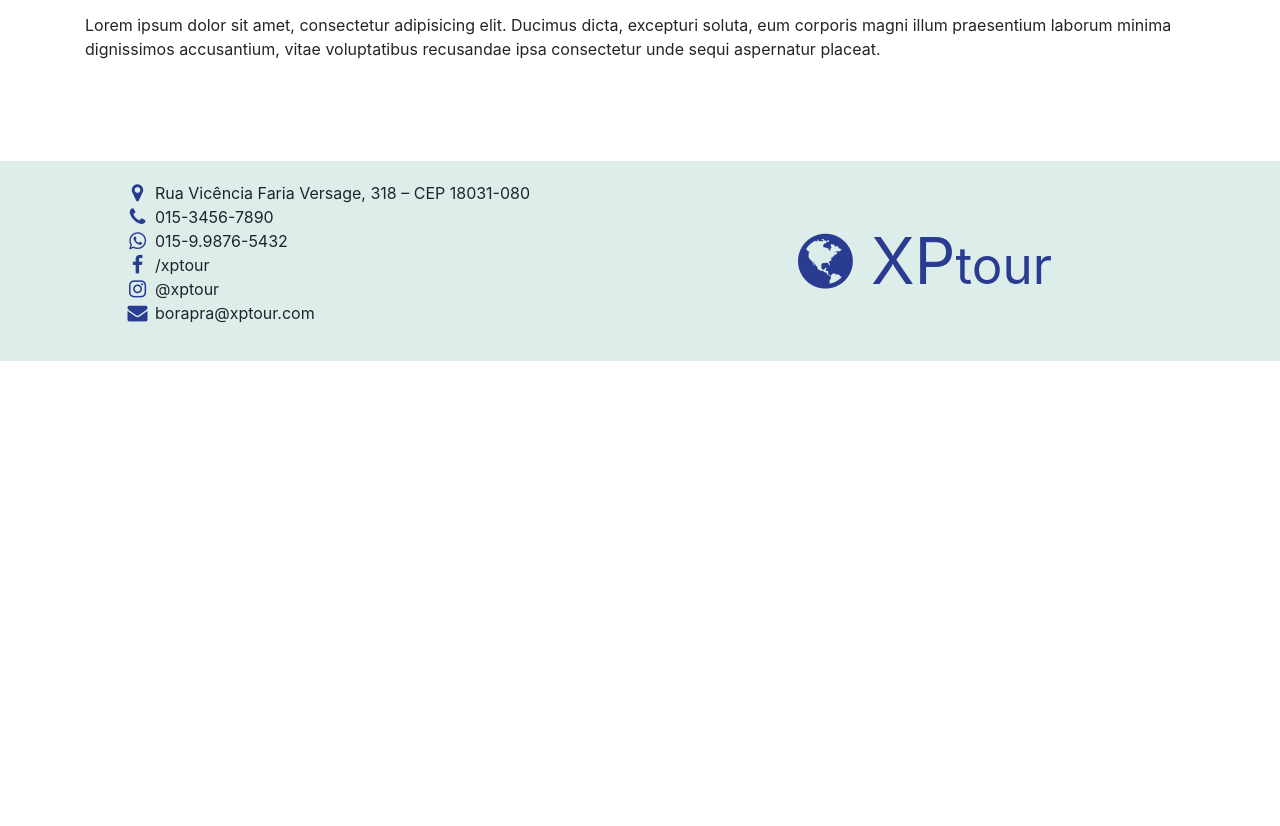
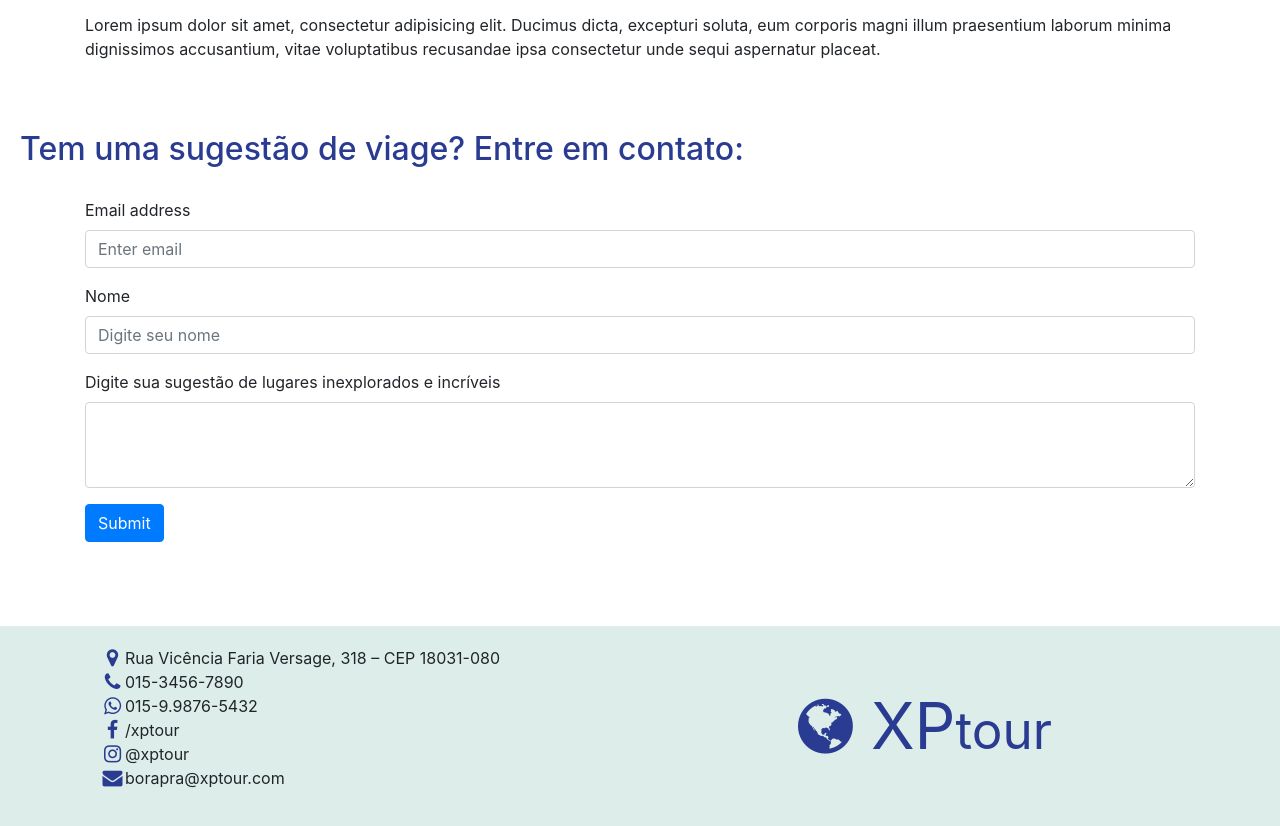
Before and after one commit to LucasFlaquer/xp-tour, a website: page app/templates/about.html in a window 1280 px wide. Shown: the part 530-1356 px from the top of the page. Before the commit the page ends 891 px from the top, so only its background shows below. Drawn offline with nearby package versions, Linux system fonts and the light colour scheme; files that its build step writes are made by us from their sources; files whose address does not match are found by name.

Commit message:
correcao footer e formulagiro de sugestao de viagem

```diff
--- a/app/scss/_footer.scss
+++ b/app/scss/_footer.scss
@@ -7,15 +7,16 @@
 		list-style: none;
 	}
 	&--item {
-		display: flex;
-		justify-content: flex-start;
-		align-items: center;
+		position: relative;
 			.fa {
 			margin-right: 5px;
 			font-size: 20px;
 			width: 5%;
 			text-align: center;
 			color: $blue;
+			position: absolute;
+			top: 2px;
+			left: -25px;
 		}
 	}
 
--- a/app/templates/about.html
+++ b/app/templates/about.html
@@ -39,6 +39,27 @@
         </div>
       </div>
     </div>
+  </section>
+  <section class="section suggestion">
+    <h2 class="section--title">Tem uma sugestão de viage? Entre em contato:</h2>
+    <div class="container">
+      <form>
+        <div class="form-group">
+          <label for="exampleInputEmail1">Email address</label>
+          <input type="email" class="form-control" id="exampleInputEmail1" aria-describedby="emailHelp" placeholder="Enter email">
+        </div>
+        <div class="form-group">
+          <label for="exampleInputPassword1">Nome</label>
+          <input type="text" class="form-control" id="Name" placeholder="Digite seu nome">
+        </div>
+        <div class="form-group">
+          <label for="exampleFormControlTextarea1">Digite sua sugestão de lugares inexplorados e incríveis</label>
+          <textarea class="form-control" id="exampleFormControlTextarea1" rows="3"></textarea>
+        </div>
+        <button type="submit" class="btn btn-primary">Submit</button>
+      </form>
+    </div>
+
   </section>
   <footer class="footer">
     <div class="container">
```
Also changed, not shown: dist/about.html, dist/css/main.css, 1 other file.
